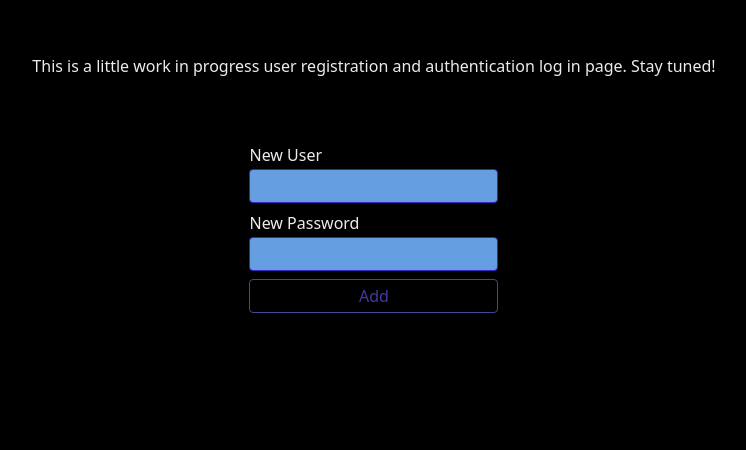
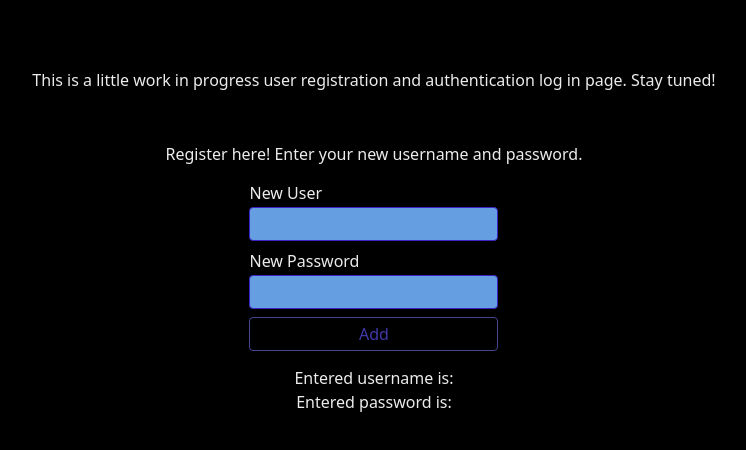
Before and after one commit to echo-webkom/how-to-sideprosjekt-workshop, a Next.js app: page /LoginPage in a window 1280 px wide. Shown: the part 184-634 px from the top of the page, without its empty margins (266-1012 px from the left). Built offline with nearby package versions, Linux system fonts and the light colour scheme.

Commit message:
Basic registration page

```diff
--- a/src/app/LoginPage/LogInForm.tsx
+++ b/src/app/LoginPage/RegistrationForm.tsx
@@ -1,10 +1,10 @@
 import { useState } from "react"
 
-interface LogInFormProps {
+interface RegistrationFormProps {
     onSubmit: (newUser: string, newPassword: string) => void;
 }
 
-export default function LogInForm(props: LogInFormProps) {
+export default function RegistrationForm(props: RegistrationFormProps) {
 
     const [username, setNewUsername] = useState("")
     const [password, setPassword] = useState("")
--- a/src/app/LoginPage/page.tsx
+++ b/src/app/LoginPage/page.tsx
@@ -1,7 +1,7 @@
 "use client"
 
 import { useState } from "react"
-import LogInForm from "./LogInForm"
+import RegistrationForm from "./RegistrationForm"
 import IntroText from "./IntroText"
 
 export default function LogInPage() {
@@ -16,12 +16,12 @@ export default function LogInPage() {
     return (
         <div>
             <IntroText />
-            <LogInForm onSubmit={welcomeUser} />
+            <h1 className = "text-center column-container">Register here! Enter your new username and password.</h1>
+            <RegistrationForm onSubmit={welcomeUser} />
 
-            <div className = "logInConfirmationTextContainer">
-            {submittedUsername && submittedPassword && <p>Welcome {submittedUsername}! Your password is {submittedPassword}</p>}
+            <h2 className = "text-center column-container">Entered username is: {submittedUsername}</h2>
+            <h2 className = "text-center column-container">Entered password is: {submittedPassword}</h2>
 
-            </div>
         </div>
     )
 }
```
